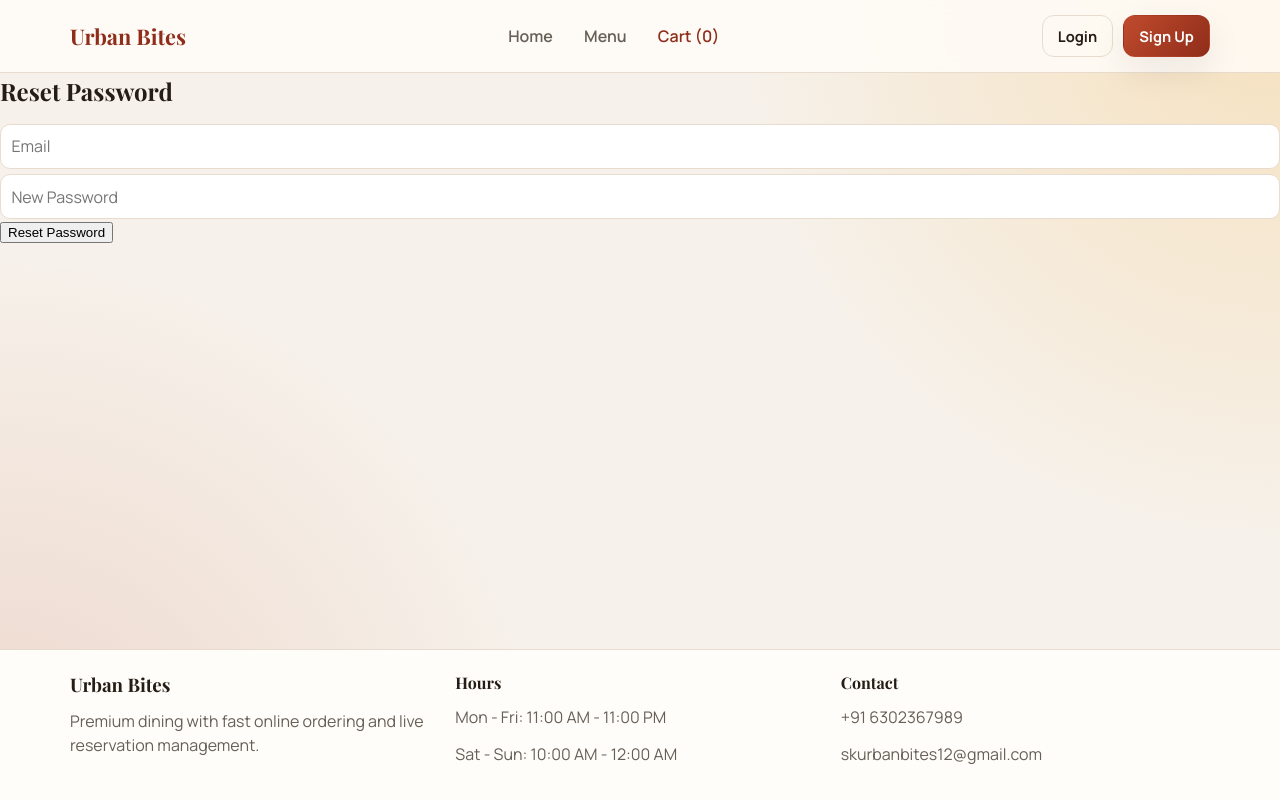
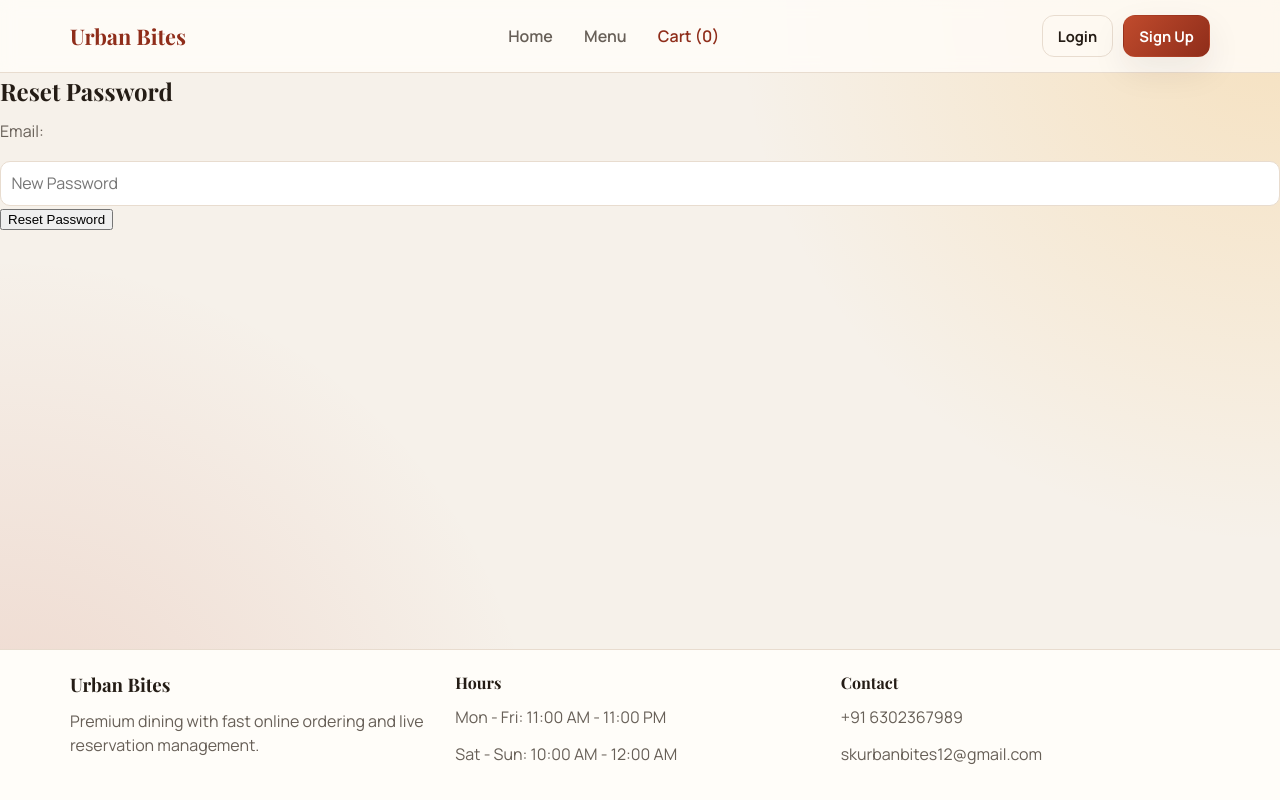
Before and after one commit to Shaik-Shafi-01/Pro, a React (Vite) app in the folder frontend/: page /reset-password in a window 1280 px wide. Built offline with nearby package versions, Linux system fonts and the light colour scheme; no server answers.

Commit message:
Fix OTP flow

```diff
--- a/frontend/src/pages/ForgotPassword.jsx
+++ b/frontend/src/pages/ForgotPassword.jsx
@@ -18,19 +18,22 @@ export default function ForgotPassword() {
 
       setMsg(res.message || "OTP sent to email");
 
-      // Redirect to OTP page
-      navigate("/verify-otp");
+      navigate("/verify-otp", { state: { email } });
 
     } catch (err) {
-      setMsg(err.message);
+      setMsg(err.message || "Something went wrong");
     }
   };
 
   return (
-    <div>
+    <div className="container section narrow">
+      <div className="auth-card">
         <h2>Forgot Password</h2>
 
+        {msg && <p className="alert">{msg}</p>}
+
         <form onSubmit={handleSubmit}>
+          <label>Email</label>
           <input
             type="email"
             placeholder="Enter registered email"
@@ -39,10 +42,11 @@ export default function ForgotPassword() {
             required
           />
 
-        <button type="submit">Send OTP</button>
+          <button type="submit" className="btn btn-solid full-width">
+            Send OTP
+          </button>
         </form>
-
-      <p>{msg}</p>
+      </div>
     </div>
   );
 }
--- a/frontend/src/pages/ResetPassword.jsx
+++ b/frontend/src/pages/ResetPassword.jsx
@@ -1,8 +1,13 @@
 import { useState } from "react";
 import { apiRequest } from "../api";
+import { useLocation, useNavigate } from "react-router-dom";
 
 export default function ResetPassword() {
-  const [email, setEmail] = useState("");
+  const location = useLocation();
+  const navigate = useNavigate();
+
+  const email = location.state?.email || "";
+
   const [password, setPassword] = useState("");
   const [msg, setMsg] = useState("");
 
@@ -16,6 +21,11 @@ export default function ResetPassword() {
       });
 
       setMsg(res.message);
+
+      setTimeout(() => {
+        navigate("/login");
+      }, 2000);
+
     } catch (err) {
       setMsg(err.message);
     }
@@ -26,16 +36,12 @@ export default function ResetPassword() {
       <h2>Reset Password</h2>
 
       <form onSubmit={handleSubmit}>
-        <input
-          type="email"
-          placeholder="Email"
-          onChange={(e) => setEmail(e.target.value)}
-          required
-        />
+        <p>Email: {email}</p>
 
         <input
           type="password"
           placeholder="New Password"
+          value={password}
           onChange={(e) => setPassword(e.target.value)}
           required
         />
--- a/frontend/src/pages/VerifyOTP.jsx
+++ b/frontend/src/pages/VerifyOTP.jsx
@@ -1,8 +1,13 @@
 import { useState } from "react";
 import { apiRequest } from "../api";
+import { useNavigate, useLocation } from "react-router-dom";
 
 export default function VerifyOTP() {
-  const [email, setEmail] = useState("");
+  const location = useLocation();
+  const navigate = useNavigate();
+
+  const email = location.state?.email || "";
+
   const [otp, setOtp] = useState("");
   const [msg, setMsg] = useState("");
 
@@ -16,6 +21,9 @@ export default function VerifyOTP() {
       });
 
       setMsg(res.message);
+
+      navigate("/reset-password", { state: { email } });
+
     } catch (err) {
       setMsg(err.message);
     }
@@ -26,21 +34,17 @@ export default function VerifyOTP() {
       <h2>Verify OTP</h2>
 
       <form onSubmit={handleSubmit}>
-        <input
-          type="email"
-          placeholder="Email"
-          onChange={(e) => setEmail(e.target.value)}
-          required
-        />
+        <p>Email: {email}</p>
 
         <input
           type="text"
           placeholder="Enter OTP"
+          value={otp}
           onChange={(e) => setOtp(e.target.value)}
           required
         />
 
-        <button type="submit">Verify</button>
+        <button type="submit">Verify OTP</button>
       </form>
 
       <p>{msg}</p>
```
Lines whose indentation alone changed are shown as unchanged.
